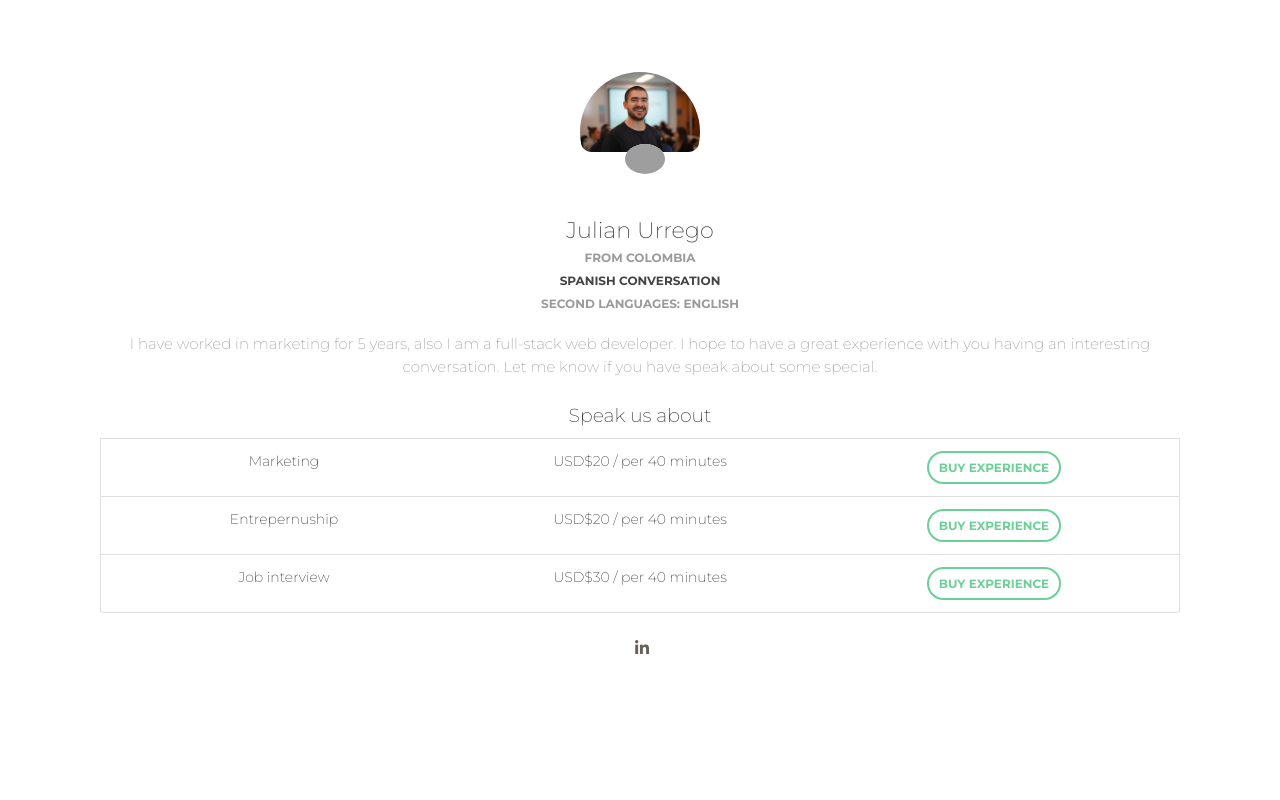
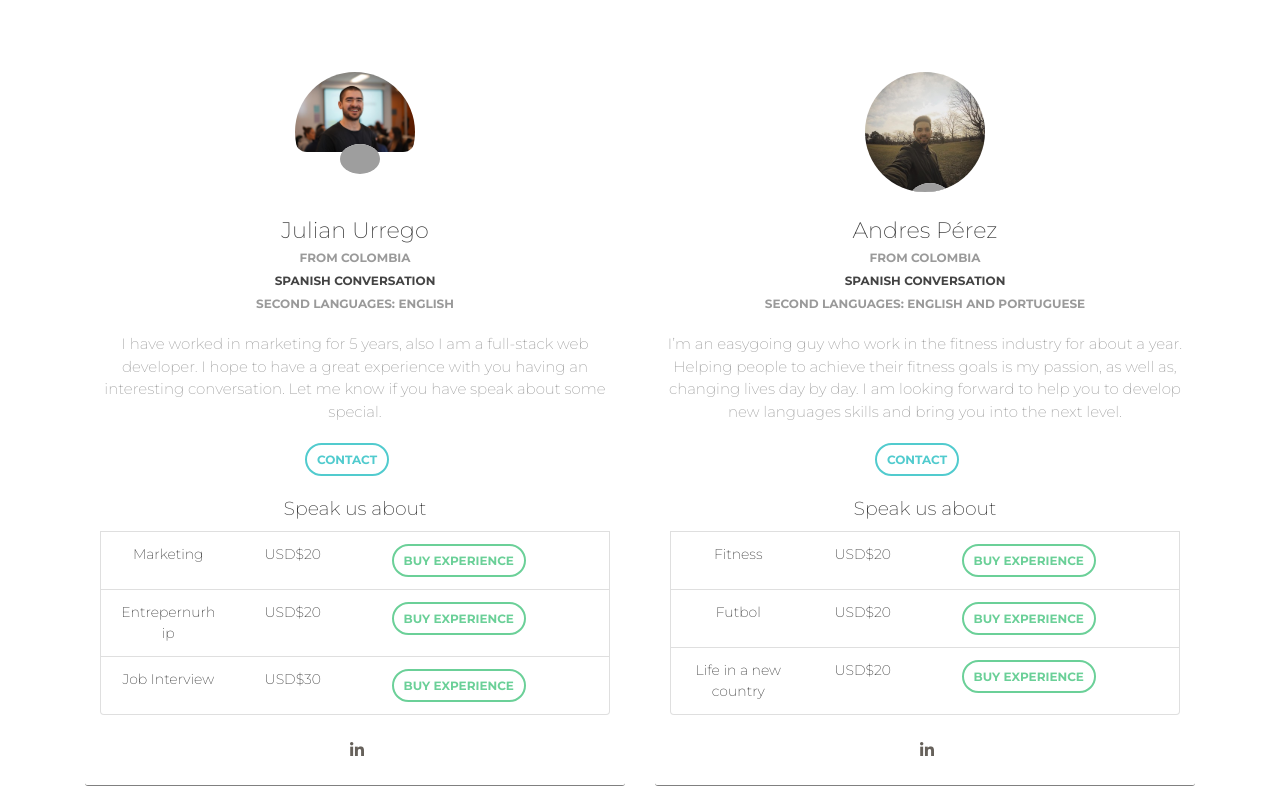
Before and after one commit to julianurregoar/practicify, a React (Create React App) app: page / in a window 1280 px wide. Shown: the part 1980-2780 px from the top of the page. Built offline with nearby package versions, Linux system fonts and the light colour scheme; grey boxes are pictures that could not be loaded.

Commit message:
Add: New profile

```diff
--- a/src/assets/demo/demo.css
+++ b/src/assets/demo/demo.css
@@ -652,3 +652,13 @@
 .error-field {
   border: 2px solid #77ff65;
 }
+
+.line {
+  border-bottom: 1px solid grey;
+}
+
+.image {
+  width: 200px;
+  height: 400px;
+  object-fit: cover;
+}
--- a/src/assets/scss/paper-kit/_cards.scss
+++ b/src/assets/scss/paper-kit/_cards.scss
@@ -1,18 +1,23 @@
 .card {
   border-radius: $border-radius-extreme;
   box-shadow: 0 6px 10px -4px rgba(0, 0, 0, 0.15);
-    background-color: #FFFFFF;
+  background-color: #ffffff;
   color: $card-black-color;
   margin-bottom: 20px;
   position: relative;
   z-index: 1;
   border: 0 none;
 
-    -webkit-transition: transform 300ms cubic-bezier(0.34, 2, 0.6, 1), box-shadow 200ms ease;
-    -moz-transition: transform 300ms cubic-bezier(0.34, 2, 0.6, 1), box-shadow 200ms ease;
-    -o-transition: transform 300ms cubic-bezier(0.34, 2, 0.6, 1), box-shadow 200ms ease;
-    -ms-transition: transform 300ms cubic-bezier(0.34, 2, 0.6, 1), box-shadow 200ms ease;
-    transition: transform 300ms cubic-bezier(0.34, 2, 0.6, 1), box-shadow 200ms ease;
+  -webkit-transition: transform 300ms cubic-bezier(0.34, 2, 0.6, 1),
+    box-shadow 200ms ease;
+  -moz-transition: transform 300ms cubic-bezier(0.34, 2, 0.6, 1),
+    box-shadow 200ms ease;
+  -o-transition: transform 300ms cubic-bezier(0.34, 2, 0.6, 1),
+    box-shadow 200ms ease;
+  -ms-transition: transform 300ms cubic-bezier(0.34, 2, 0.6, 1),
+    box-shadow 200ms ease;
+  transition: transform 300ms cubic-bezier(0.34, 2, 0.6, 1),
+    box-shadow 200ms ease;
 
   &:not(.card-plain):hover {
     box-shadow: 0px 12px 19px -7px rgba(0, 0, 0, 0.3);
@@ -25,7 +30,7 @@
   &.no-transition:hover,
   &.page-carousel:hover,
   &.card-refine:hover,
-    &.card-register:hover{
+  &.card-register:hover {
     box-shadow: 0 6px 10px -4px rgba(0, 0, 0, 0.15);
     transform: none;
     -webkit-transform: none;
@@ -33,96 +38,95 @@
     -moz-transform: none;
   }
 
-    a:not(.btn){
+  a:not(.btn) {
     color: $black-hr;
 
     &:hover,
-        &:focus{
+    &:focus {
       color: $black-color;
     }
   }
-    .card-description{
+  .card-description {
     color: $dark-gray;
     margin-bottom: 5px;
     margin-top: 15px;
+    margin-bottom: 20px;
   }
 
-    img{
+  img {
     max-width: 100%;
     height: auto;
     border-radius: $border-radius-extreme $border-radius-extreme 0 0;
   }
 
-    &[data-radius="none"]{
+  &[data-radius="none"] {
     border-radius: $border-radius-none;
 
-        .header{
+    .header {
       border-radius: $border-radius-none-top;
 
-            img{
+      img {
         border-radius: $border-radius-none-top;
       }
     }
   }
 
-    &.card-plain{
+  &.card-plain {
     background-color: transparent;
     box-shadow: none;
     border-radius: 0;
 
-
-        .card-body{
+    .card-body {
       padding-left: 5px;
       padding-right: 5px;
     }
 
-        img{
+    img {
       border-radius: $border-radius-extreme;
     }
   }
 
-    .card-link{
+  .card-link {
     color: $white-color;
   }
 
-    .card-background-image ul li{
-        color: #FFF;
-        border-color: rgba(255,255,255,.3);
+  .card-background-image ul li {
+    color: #fff;
+    border-color: rgba(255, 255, 255, 0.3);
   }
   &.card-blog,
-    &.card-testimonial .card-description + .card-title{
+  &.card-testimonial .card-description + .card-title {
     margin-top: 30px;
 
-        & .card-image{
-            .img{
+    & .card-image {
+      .img {
         border-radius: $border-radius-extreme;
       }
 
-            .card-title{
+      .card-title {
         text-align: center;
       }
     }
   }
-    &.card:not(.card-plain){
-        .card-image{
-            .img{
+  &.card:not(.card-plain) {
+    .card-image {
+      .img {
         border-bottom-left-radius: 0px;
         border-bottom-right-radius: 0px;
       }
     }
   }
-    &.card-blog{
+  &.card-blog {
     margin-top: 5px;
 
-        .btn{
+    .btn {
       margin: 0 auto;
     }
-
   }
 
-    .author{
+  .author {
     display: inline-block;
-        .avatar{
+    .avatar {
       width: 30px;
       height: 30px;
       overflow: hidden;
@@ -130,85 +134,83 @@
       margin-right: 5px;
     }
 
-        .avatar-big{
+    .avatar-big {
       width: 100px;
       height: 100px;
       border-radius: 50% !important;
       position: relative;
       margin-bottom: 15px;
 
-            &.border-white{
+      &.border-white {
         border: 4px solid $white-color;
       }
-            &.border-gray{
+      &.border-gray {
         border: 4px solid $card-muted-color;
       }
     }
-
   }
 
-    .clearfix + .author{
+  .clearfix + .author {
     margin-top: 15px;
   }
 
-    .stats{
+  .stats {
     display: inline-block;
     float: right;
     color: $dark-gray;
     font-size: $font-size-small;
     margin-top: 6px;
 
-        i{
+    i {
       font-size: 16px;
       position: relative;
       text-align: center;
       top: 1px;
       margin-left: 5px;
       margin-top: -1px;
-            opacity: .6;
+      opacity: 0.6;
     }
   }
-    .card-category{
+  .card-category {
     color: $dark-gray;
   }
-    .category-social .fa{
+  .category-social .fa {
     font-size: 24px;
     position: relative;
     margin-top: -4px;
     top: 2px;
     margin-right: 5px;
   }
-    .card-title-uppercase{
+  .card-title-uppercase {
     text-transform: uppercase;
   }
 
-    .header{
+  .header {
     position: relative;
     border-radius: $border-radius-small-top;
     z-index: 3;
 
-        &.header-with-icon{
+    &.header-with-icon {
       height: 150px;
     }
-        img{
+    img {
       width: 100%;
     }
 
-        .card-category{
+    .card-category {
       padding: 15px;
     }
-
   }
 
-    .card-body{
-        .card-footer{
+  .card-body {
+    .card-footer {
       padding: 0;
     }
-        .card-description + .card-footer{
+    .card-description + .card-footer {
       padding-top: 10px;
     }
   }
-    .more{
+  .more {
     float: right;
     z-index: 4;
     display: block;
@@ -218,10 +220,10 @@
   }
 
   .filter,
-    .header .actions{
+  .header .actions {
     position: absolute;
     z-index: 2;
-        background-color: rgba(0,0,0,.76);
+    background-color: rgba(0, 0, 0, 0.76);
     top: 0;
     left: 0;
     width: 100%;
@@ -231,77 +233,76 @@
     opacity: 0;
   }
 
-    .header .actions{
+  .header .actions {
     background-color: transparent;
     z-index: 3;
 
-        .btn{
+    .btn {
       @include vertical-align();
     }
   }
 
-    &:hover{
-        .filter{
-            opacity: .7;
+  &:hover {
+    .filter {
+      opacity: 0.7;
     }
 
     .header .social-line,
-        .header .actions{
+    .header .actions {
       opacity: 1;
     }
   }
 
   .card-category,
-    .label{
-        i{
+  .label {
+    i {
       font-size: $font-paragraph;
     }
   }
 
-    > .card-title{
+  > .card-title {
     margin: 0;
     padding: 30px 0 0;
   }
 
-    .card-body{
+  .card-body {
     padding: 20px;
 
-        .card-title{
+    .card-title {
       margin: 5px 0 0 0;
     }
-        .card-category ~ .card-title{
+    .card-category ~ .card-title {
       margin-top: 5px;
     }
   }
 
-    .card-text{
+  .card-text {
     font-size: $font-paragraph;
     color: $font-color;
     padding-bottom: 15px;
   }
 
-    h6{
+  h6 {
     font-size: $font-size-small;
     margin: 0;
   }
 
-    .card-footer{
+  .card-footer {
     padding: 15px;
-        background: transparent ;
+    background: transparent;
     border-top: 0 none;
 
-        .social-line{
-            .btn:first-child{
+    .social-line {
+      .btn:first-child {
         border-radius: 0 0 0 6px;
       }
-            .btn:last-child{
+      .btn:last-child {
         border-radius: 0 0 6px 0;
       }
     }
   }
 
-
-    &.card-separator:after{
+  &.card-separator:after {
     height: 100%;
     right: -15px;
     top: 0;
@@ -311,14 +312,14 @@
     position: absolute;
   }
 
-    .card-icon{
+  .card-icon {
     display: block;
     margin: 0 auto;
     position: relative;
     text-align: center;
     padding: 30px 0 10px;
 
-        i{
+    i {
       font-size: 40px;
       width: 105px;
       border: 2px solid $card-muted-color;
@@ -326,29 +327,28 @@
       height: 105px;
       line-height: 105px;
     }
-
   }
 
-    .col-lg-4 &{
-        .card-icon{
-            i{
+  .col-lg-4 & {
+    .card-icon {
+      i {
         font-size: 80px;
         padding: 22px;
       }
     }
   }
 
-    &.card-with-border{
-        .card-body{
+  &.card-with-border {
+    .card-body {
       padding: 15px 15px 25px 15px;
     }
 
-        .card-footer{
+    .card-footer {
       padding-bottom: 25px;
     }
   }
 
-    &.card-with-border:after{
+  &.card-with-border:after {
     position: absolute;
     display: block;
     width: calc(100% - 10px);
@@ -356,33 +356,33 @@
     content: "";
     top: 5px;
     left: 5px;
-        border: 1px solid rgba(0,0,0, 0.15);
+    border: 1px solid rgba(0, 0, 0, 0.15);
     z-index: 1;
     border-radius: 5px;
   }
 
-    &.card-just-text{
-        .card-body{
+  &.card-just-text {
+    .card-body {
       padding: 50px 65px;
       text-align: center;
     }
-        #dLabel{
+    #dLabel {
       float: right;
-            i{
+      i {
         font-size: 20px;
       }
     }
-        .dropdown-menu{
+    .dropdown-menu {
       margin-top: 55px;
     }
   }
 
-    &[data-background="image"]{
+  &[data-background="image"] {
     background-position: center center;
     background-size: cover;
     text-align: center;
 
-        .card-body{
+    .card-body {
       position: relative;
       z-index: 2;
       min-height: 280px;
@@ -392,11 +392,11 @@
       margin: 0 auto;
       text-align: center;
     }
-        .card-title{
-            color: #FFF;
+    .card-title {
+      color: #fff;
       margin-top: 10px;
     }
-        &:after{
+    &:after {
       position: absolute;
       z-index: 1;
       width: 100%;
@@ -405,26 +405,26 @@
       left: 0;
       top: 0;
       content: "";
-            background-color: rgba(0,0,0,.56);
+      background-color: rgba(0, 0, 0, 0.56);
       border-radius: $border-radius-extreme;
     }
-        .card-category{
+    .card-category {
       color: $white-color;
     }
   }
 
   &[data-background="image"],
   &[data-background="color"],
-    &[data-color]{
-        .image{
+  &[data-color] {
+    .image {
       border-radius: $border-radius-large;
     }
 
-        .filter{
+    .filter {
       border-radius: $border-radius-large;
     }
-        .card-description{
-            color: rgba(255,255,255,.8);
+    .card-description {
+      color: rgba(255, 255, 255, 0.8);
     }
 
     .card-title,
@@ -436,73 +436,71 @@
     small,
     [class*="text-"],
     ul li b,
-        a:not(.btn){
+    a:not(.btn) {
       color: $white-color !important;
     }
 
     a:not(.btn):hover,
-        a:not(.btn):focus{
+    a:not(.btn):focus {
       color: $white-color;
     }
 
-        .card-icon{
-            i{
-                color: #FFFFFF;
-                border: 2px solid rgba(255,255,255,.3);
+    .card-icon {
+      i {
+        color: #ffffff;
+        border: 2px solid rgba(255, 255, 255, 0.3);
       }
     }
 
-        &.card-with-border:after{
+    &.card-with-border:after {
       border: 1px solid rgba(255, 255, 255, 0.45);
     }
   }
 
-    &[data-background="image"]{
-
-        .filter{
+  &[data-background="image"] {
+    .filter {
       @include opacity(0.55);
     }
 
-        &:hover .filter{
+    &:hover .filter {
       @include opacity(0.75);
     }
-
   }
 
-    &[data-color="blue"]{
+  &[data-color="blue"] {
     background: $bg-info;
   }
 
-    &[data-color="green"]{
-        background: $bg-success
+  &[data-color="green"] {
+    background: $bg-success;
   }
 
-    &[data-color="yellow"]{
+  &[data-color="yellow"] {
     background: $bg-warning;
   }
 
-    &[data-color="brown"]{
+  &[data-color="brown"] {
     background: $bg-brown;
   }
 
-    &[data-color="purple"]{
+  &[data-color="purple"] {
     background: $bg-purple;
   }
 
-    &[data-color="orange"]{
+  &[data-color="orange"] {
     background: $bg-danger;
   }
 }
 
-.btn-center{
+.btn-center {
   text-align: center;
 }
 
-.card-big-shadow{
+.card-big-shadow {
   max-width: 320px;
   position: relative;
 
-    &:before{
+  &:before {
     background-image: url("http://static.tumblr.com/i21wc39/coTmrkw40/shadow.png");
     background-position: center bottom;
     background-repeat: no-repeat;
@@ -517,32 +515,31 @@
     z-index: 0;
   }
 }
-.card-image{
-    &.card-big-shadow{
+.card-image {
+  &.card-big-shadow {
     max-width: 100%;
   }
-    .card{
+  .card {
     background-size: cover;
     min-height: 430px;
     width: 100%;
   }
-    .img-raised{
+  .img-raised {
     margin-top: -20px;
   }
 }
 
-
-.page-header{
-    .card-pricing.card-plain{
+.page-header {
+  .card-pricing.card-plain {
     .card-category,
-        .card-title{
+    .card-title {
       color: $white-color;
     }
   }
 }
 
-.card-plain{
-  .card-avatar{
+.card-plain {
+  .card-avatar {
     margin-top: 0;
   }
 }
--- a/src/assets/scss/paper-kit/cards/_card-profile.scss
+++ b/src/assets/scss/paper-kit/cards/_card-profile.scss
@@ -27,13 +27,12 @@
     overflow: hidden;
 
     &.border-white {
-        border: 4px solid $white-color;
+      border: 4px solid $white-color;
     }
     &.border-gray {
-        border: 4px solid $card-muted-color;
+      border: 4px solid $card-muted-color;
     }
   }
-
 }
 
 .section {
--- a/src/layout/components/Navbar.js
+++ b/src/layout/components/Navbar.js
@@ -58,7 +58,7 @@ function ExamplesNavbar() {
               style={{ margin: "-1.5rem" }}
             />
           </NavbarBrand>
-          <button
+          {/* <button
             aria-expanded={navbarCollapse}
             className={classnames("navbar-toggler navbar-toggler", {
               toggled: navbarCollapse
@@ -68,7 +68,7 @@ function ExamplesNavbar() {
             <span className='navbar-toggler-bar bar1' />
             <span className='navbar-toggler-bar bar2' />
             <span className='navbar-toggler-bar bar3' />
-          </button>
+          </button> */}
         </div>
         {/* <Collapse
           className='justify-content-end'
--- a/src/views/LandingPage/components/Practicos.js
+++ b/src/views/LandingPage/components/Practicos.js
@@ -1,5 +1,7 @@
-import React from "react";
+import React, { Fragment } from "react";
 import { Link } from "react-dom";
+import pic_julian from "../../../assets/img/faces/Yo.jpeg";
+import pic_andres from "../../../assets/img/faces/andres.JPG";
 // reactstrap components
 import {
   Button,
@@ -14,6 +16,60 @@ import {
   ListGroupItem
 } from "reactstrap";
 
+const obj = [
+  {
+    name: "Julian Urrego",
+    native_country: "Colombia",
+    phone_number: "14376884507",
+    flag: "assets/img/Col_Flag.png",
+    img: pic_julian,
+    description: `I have worked in marketing for 5 years, also I am a
+    full-stack web developer. I hope to have a great experience
+    with you having an interesting conversation. Let me know if
+    you have speak about some special.`,
+    conversation: "Spanish",
+    second_lenguages: "English",
+    topics: [
+      {
+        topic: "Marketing",
+        price: 20
+      },
+      {
+        topic: "Entrepernurhip",
+        price: 20
+      },
+      {
+        topic: "Job Interview",
+        price: 30
+      }
+    ]
+  },
+  {
+    name: "Andres Pérez",
+    native_country: "Colombia",
+    phone_number: "16474002662",
+    flag: "assets/img/Col_Flag.png",
+    img: pic_andres,
+    description: `I’m an easygoing guy who work in the fitness industry for about a year. Helping people to achieve their fitness goals is my passion, as well as, changing lives day by day. I am looking forward to help you to develop new languages skills and bring you into the next level.`,
+    conversation: "Spanish",
+    second_lenguages: "English and Portuguese",
+    topics: [
+      {
+        topic: "Fitness",
+        price: 20
+      },
+
+      {
+        topic: "Futbol",
+        price: 20
+      },
+      {
+        topic: "Life in a new country",
+        price: 20
+      }
+    ]
+  }
+];
 function Practicos() {
   document.documentElement.classList.remove("nav-open");
   React.useEffect(() => {
@@ -29,14 +85,15 @@ function Practicos() {
         <Container>
           <h2 className='title'>Practicos</h2>
           <Row>
-            <Col md='12'>
+            {obj.map(pract => (
+              <Col md='6'>
                 <Card className='card-profile card-plain'>
                   <div className='card-avatar' id='practicos'>
                     <a href='#julian' onClick={e => e.preventDefault()}>
                       <img
                         alt='...'
                         className='img-rounded img-responsive'
-                      src={require("assets/img/faces/Yo.jpeg")}
+                        src={pract.img}
                       />
                       <div className='img-details'>
                         <div className='author'>
@@ -52,36 +109,50 @@ function Practicos() {
                   <CardBody>
                     <a href='#julian' onClick={e => e.preventDefault()}>
                       <div className='author'>
-                      <CardTitle tag='h4'>Julian Urrego</CardTitle>
-                      <h6 className='card-category'>From Colombia</h6>
-                      <h6>Spanish Conversation</h6>
+                        <CardTitle tag='h4'>{pract.name}</CardTitle>
                         <h6 className='card-category'>
-                        Second Languages: English
+                          From {pract.native_country}
+                        </h6>
+                        <h6>{pract.conversation} Conversation</h6>
+                        <h6 className='card-category'>
+                          Second Languages: {pract.second_lenguages}
                         </h6>
                       </div>
                     </a>
                     <p className='card-description text-center'>
-                    I have worked in marketing for 5 years, also I am a
-                    full-stack web developer. I hope to have a great experience
-                    with you having an interesting conversation. Let me know if
-                    you have speak about some special.
+                      {pract.description}
                     </p>
+                    <span className='mr-3 mr4'>
+                      <Button
+                        className='btn-round '
+                        color='primary'
+                        outline
+                        tag={Link}
+                        href={`https://wa.me/${pract.phone_number}?text=I'm%20interested%20in%20your%20spanish%20conversation%20about%20`}
+                        size='sm'
+                        target='_blank'
+                        type='button'
+                      >
+                        Contact
+                      </Button>
+                    </span>
                   </CardBody>
                   <div>
                     <Col md='12'>
                       <ListGroup>
                         <h5>Speak us about</h5>
+                        {pract.topics.map(topic => (
                           <ListGroupItem className='justify-content-between'>
                             <Row>
-                          <Col sm='4'>Marketing </Col>
-                          <Col sm='4'>USD$20 / per 40 minutes</Col>
-                          <Col sm='4'>
+                              <Col sm='3'>{topic.topic} </Col>
+                              <Col sm='3'>USD${topic.price}</Col>
+                              <Col sm='5'>
                                 <Button
-                              className='btn-round mr-1'
+                                  className='btn-round '
                                   color='success'
                                   outline
                                   tag={Link}
-                              href={`https://wa.me/14376884507?text=I'm%20interested%20in%20your%20spanish%20conversation%20about%20marketing`}
+                                  href={`https://wa.me/14376884507?text=Hello! ${pract.name}I'm%20interested%20in%20your%20${pract.conversation}%20conversation`}
                                   size='sm'
                                   target='_blank'
                                   type='button'
@@ -91,49 +162,16 @@ function Practicos() {
                               </Col>
                             </Row>
                           </ListGroupItem>
-                      <ListGroupItem className='justify-content-between'>
-                        <Row>
-                          <Col sm='4'>Entrepernuship </Col>
-                          <Col sm='4'>USD$20 / per 40 minutes</Col>
-                          <Col sm='4'>
-                            <Button
-                              className='btn-round mr-1'
-                              color='success'
-                              outline
-                              size='sm'
-                              type='button'
-                            >
-                              buy experience
-                            </Button>
-                          </Col>
-                        </Row>
-                      </ListGroupItem>
-                      <ListGroupItem className='justify-content-between'>
-                        <Row>
-                          <Col sm='4'>Job interview </Col>
-                          <Col sm='4'>USD$30 / per 40 minutes</Col>
-                          <Col sm='4'>
-                            <Button
-                              className='btn-round mr-1'
-                              color='success'
-                              outline
-                              size='sm'
-                              type='button'
-                            >
-                              buy experience
-                            </Button>
-                          </Col>
-                        </Row>
-                      </ListGroupItem>
+                        ))}
                       </ListGroup>
                     </Col>
                   </div>
-                <CardFooter className='text-center'>
+                  <CardFooter className='text-center line'>
                     <Button
                       className='btn-just-icon  ml-1'
                       color='link'
                       tag={Link}
-                    href='https://www.linkedin.com/in/julian-urrego/?locale=en_US'
+                      to='https://www.linkedin.com/in/julian-urrego/?locale=en_US'
                       onClick={e => e.preventDefault()}
                     >
                       <i className='fa fa-linkedin' />
@@ -141,6 +179,7 @@ function Practicos() {
                   </CardFooter>
                 </Card>
               </Col>
+            ))}
           </Row>
         </Container>
       </div>
```
Also changed, not shown: src/assets/scss/paper-kit/_images.scss (+15 -17 lines), src/views/LandingPage/index.js (+0 -7 lines), src/assets/img/faces/andres.JPG (added), 1 other file (tests, documents, lock files or other folders). Lines whose indentation alone changed are shown as unchanged.
